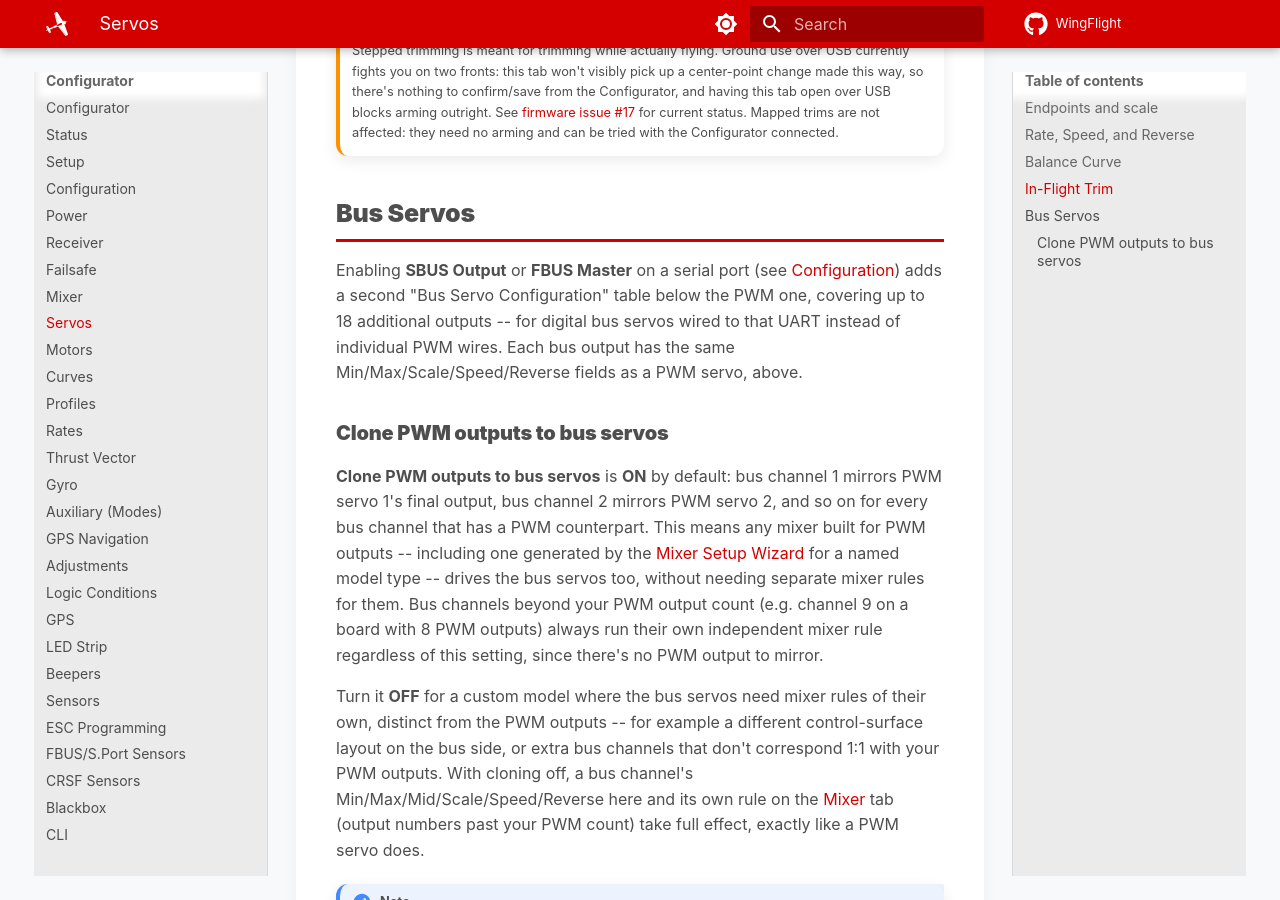
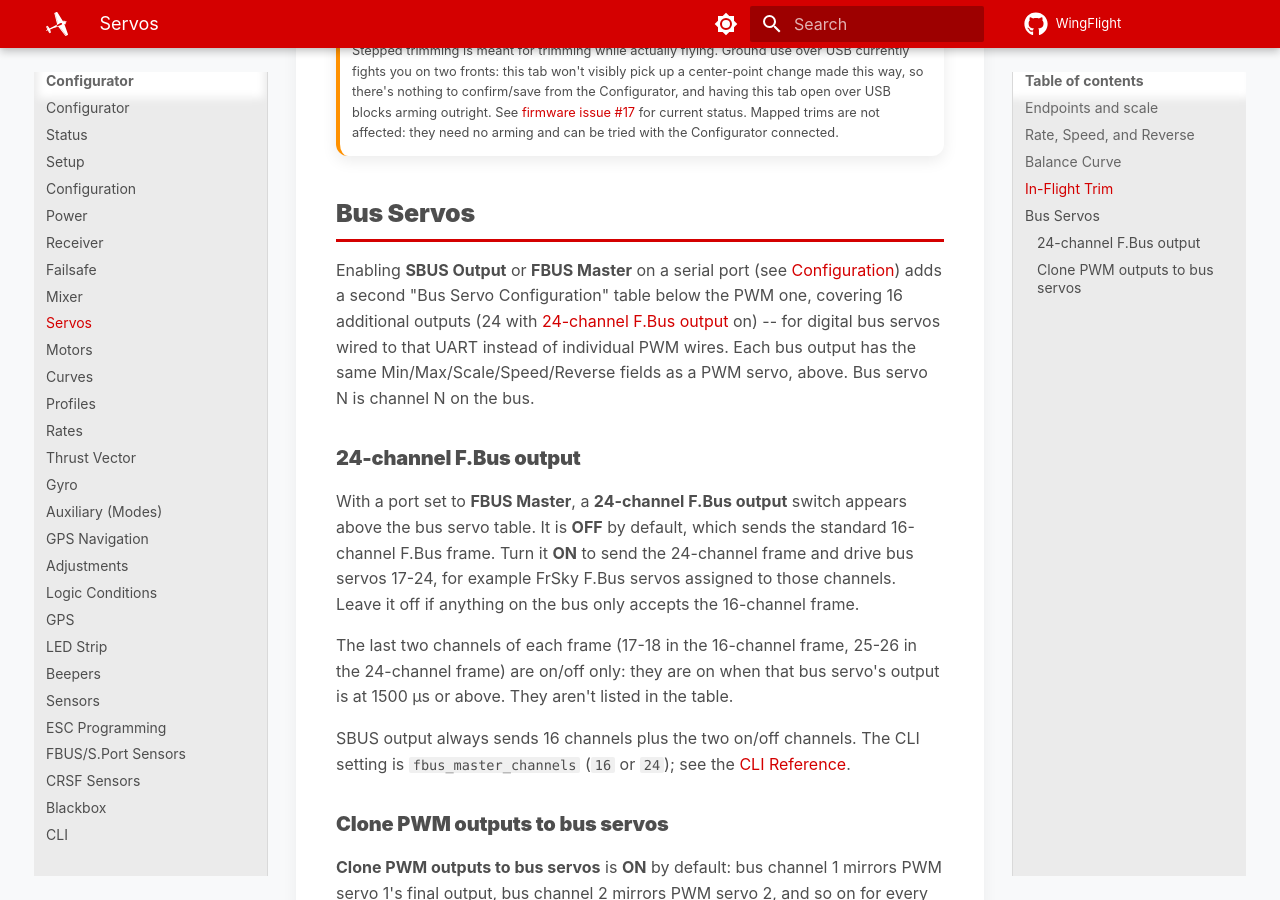
Before and after one commit to WingFlight/wingflight-docs, an MkDocs documentation site: the page built from docs/configurator/tabs/servos.md, in a window 1280 px wide and 900 px high, scrolled down 2808 px. Built offline with MkDocs 1.6.1 and Material for MkDocs 9.7.7, drawn with Linux system fonts in a browser that asks for light colours.

Commit message:
Document 24-channel F.Bus output
- Servos: bus servo count, the new 24-channel F.Bus output switch, and
  which channels are on/off only.
- CLI reference: fbus_master_channels and the mixer output numbers,
  including bus servos 19-26 at outputs 31-38.

Co-Authored-By: Claude Opus 5.5 <noreply@anthropic.com>

```diff
--- a/docs/configurator/tabs/servos.md
+++ b/docs/configurator/tabs/servos.md
@@ -118,10 +118,28 @@ change on this tab.
 
 Enabling **SBUS Output** or **FBUS Master** on a serial port (see
 [Configuration](configuration.md)) adds a second "Bus Servo Configuration"
-table below the PWM one, covering up to 18 additional outputs -- for
-digital bus servos wired to that UART instead of individual PWM wires.
-Each bus output has the same Min/Max/Scale/Speed/Reverse fields as a PWM
-servo, above.
+table below the PWM one, covering 16 additional outputs (24 with
+[24-channel F.Bus output](#24-channel-fbus-output) on) -- for digital bus
+servos wired to that UART instead of individual PWM wires. Each bus output
+has the same Min/Max/Scale/Speed/Reverse fields as a PWM servo, above.
+Bus servo N is channel N on the bus.
+
+### 24-channel F.Bus output
+
+With a port set to **FBUS Master**, a **24-channel F.Bus output** switch
+appears above the bus servo table. It is **OFF** by default, which sends the
+standard 16-channel F.Bus frame. Turn it **ON** to send the 24-channel frame
+and drive bus servos 17-24, for example FrSky F.Bus servos assigned to those
+channels. Leave it off if anything on the bus only accepts the 16-channel
+frame.
+
+The last two channels of each frame (17-18 in the 16-channel frame, 25-26 in
+the 24-channel frame) are on/off only: they are on when that bus servo's
+output is at 1500 µs or above. They aren't listed in the table.
+
+SBUS output always sends 16 channels plus the two on/off channels. The CLI
+setting is `fbus_master_channels` (`16` or `24`); see the
+[CLI Reference](../../reference/cli-reference.md#fbus-output).
 
 ### Clone PWM outputs to bus servos
 
```
Also changed, not shown: docs/reference/cli-reference.md (+17 -0 lines).
